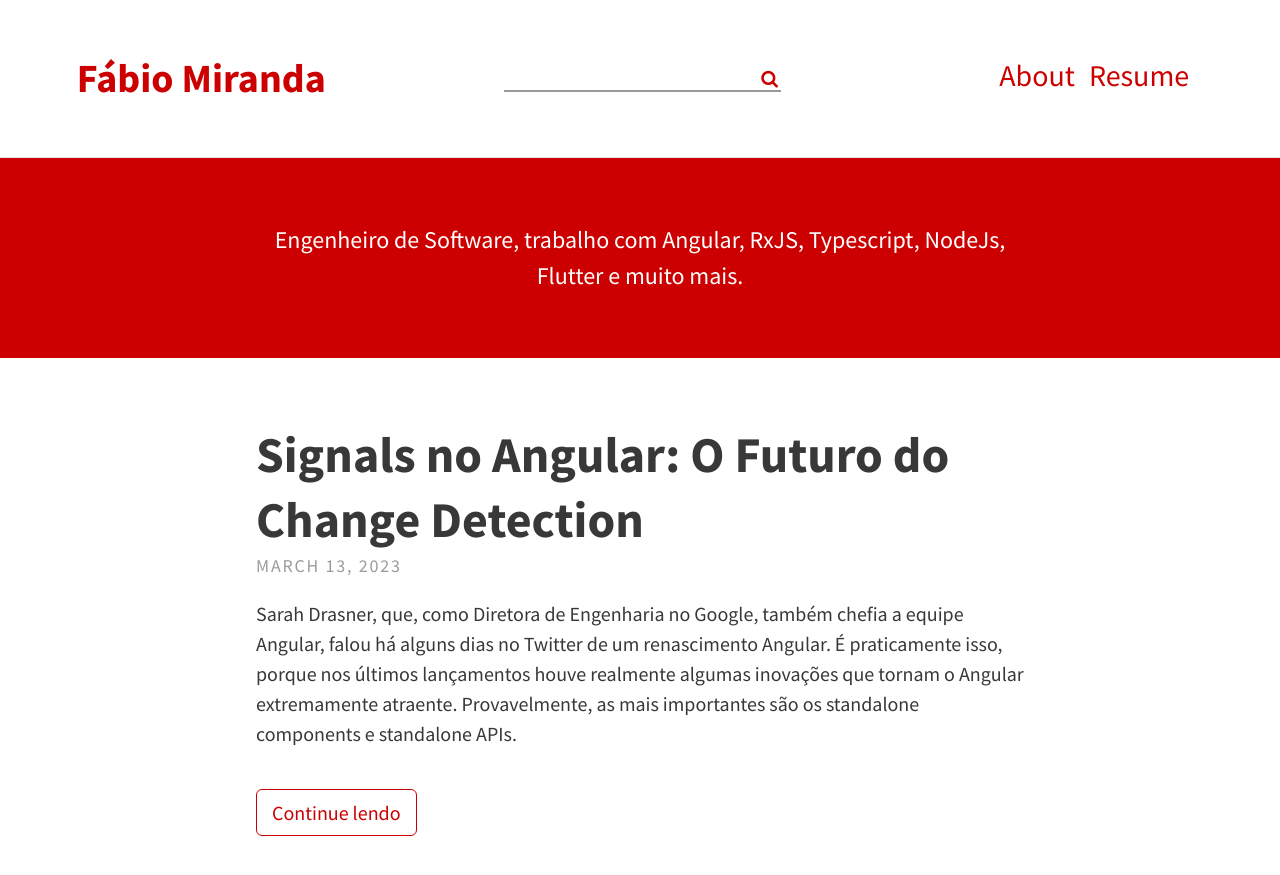
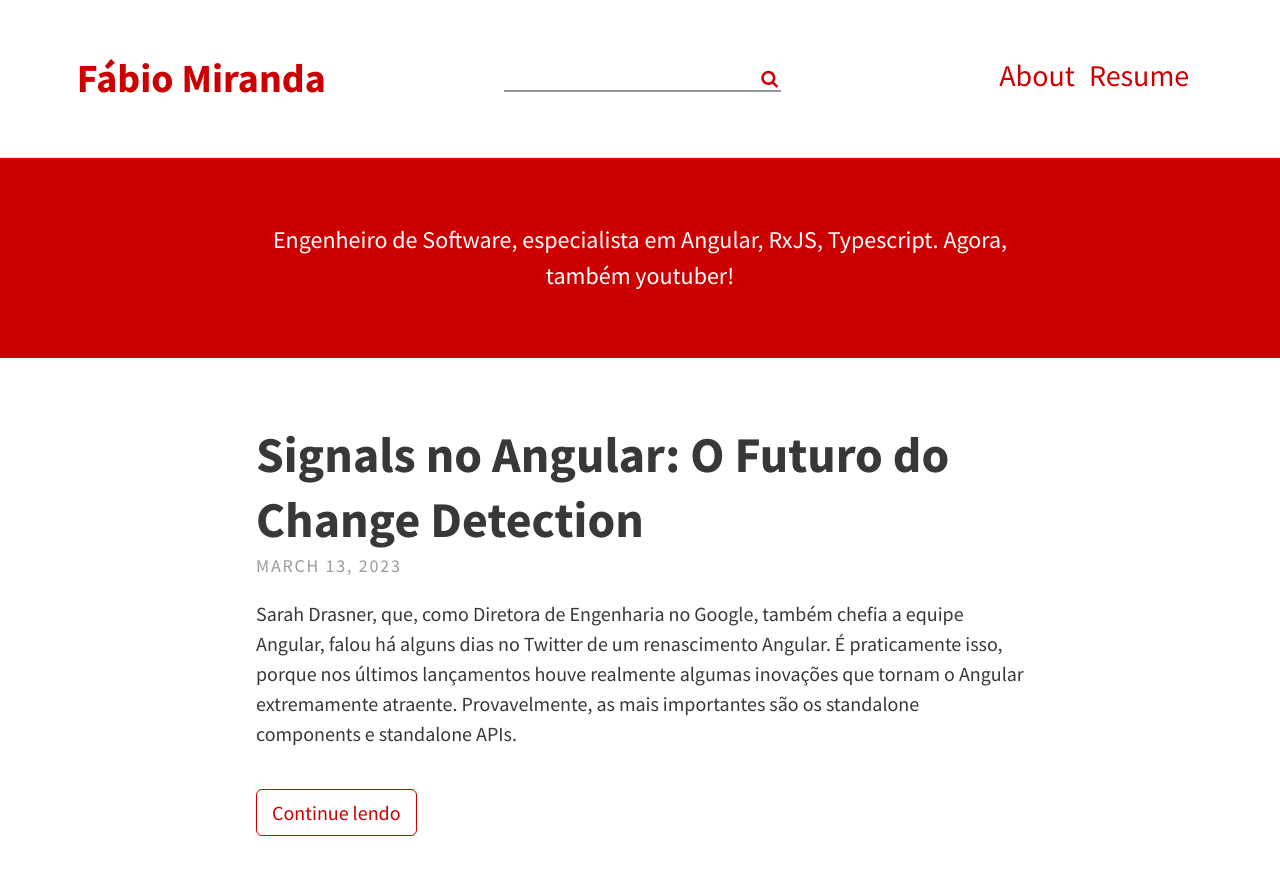
Before and after one commit to fabiomirandaa/fabiomirandaa.github.io, a Jekyll site: the page built from index.html, in a window 1280 px wide and 900 px high. Shown: the top 875 px of the window. Built offline with Jekyll 4.4.1, drawn with Linux system fonts in a browser that asks for light colours; nearby versions of some CDN libraries; the list of posts is cut into pages by our own code.

Commit message:
feat: update description

```diff
--- a/_config.yml
+++ b/_config.yml
@@ -12,7 +12,7 @@ theme_settings:
 
   # Header and footer text
   header_text: >
-     <p>Engenheiro de Software, trabalho com Angular, RxJS, Typescript, NodeJs, Flutter e muito mais.</p>
+     <p>Engenheiro de Software, especialista em Angular, RxJS, Typescript. Agora, também youtuber!</p>
   header_text_feature_image:
   footer_text: >
    Desenvolvido com <a href="http://jekyllrb.com">Jekyll</a> e ❤
```
